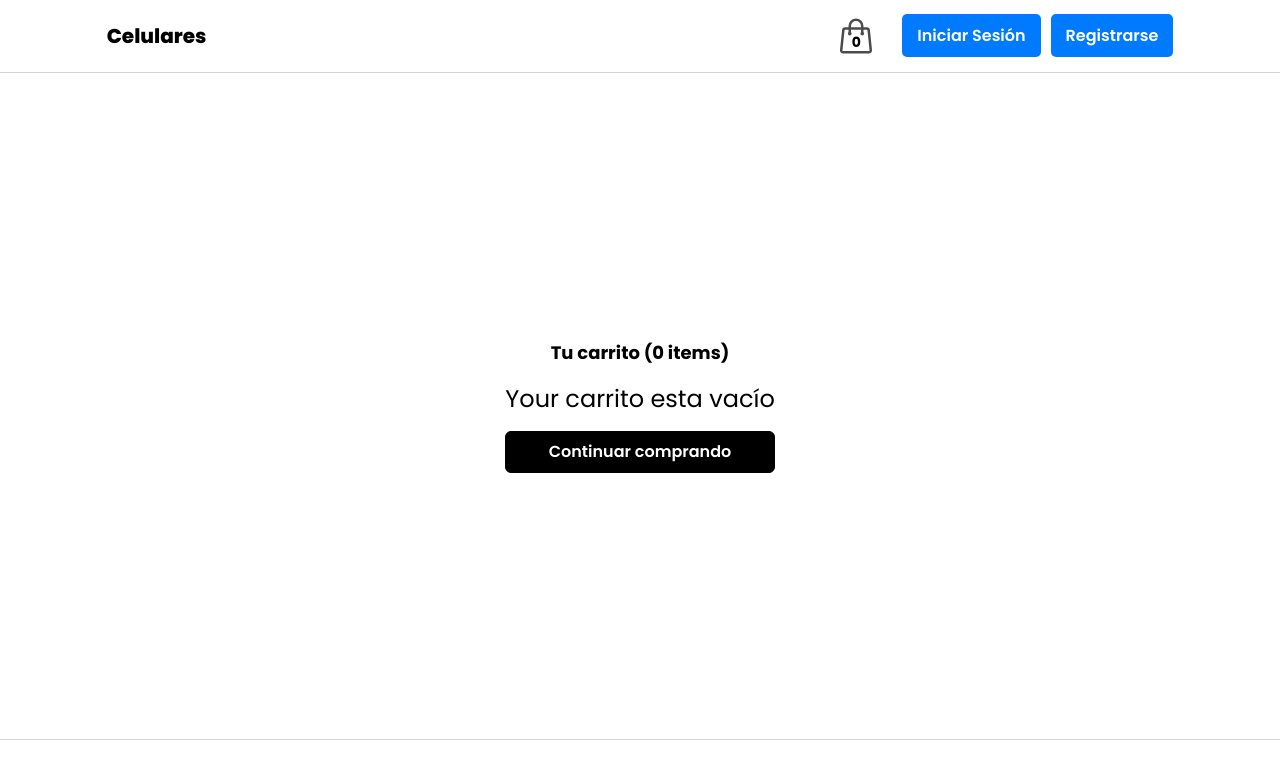
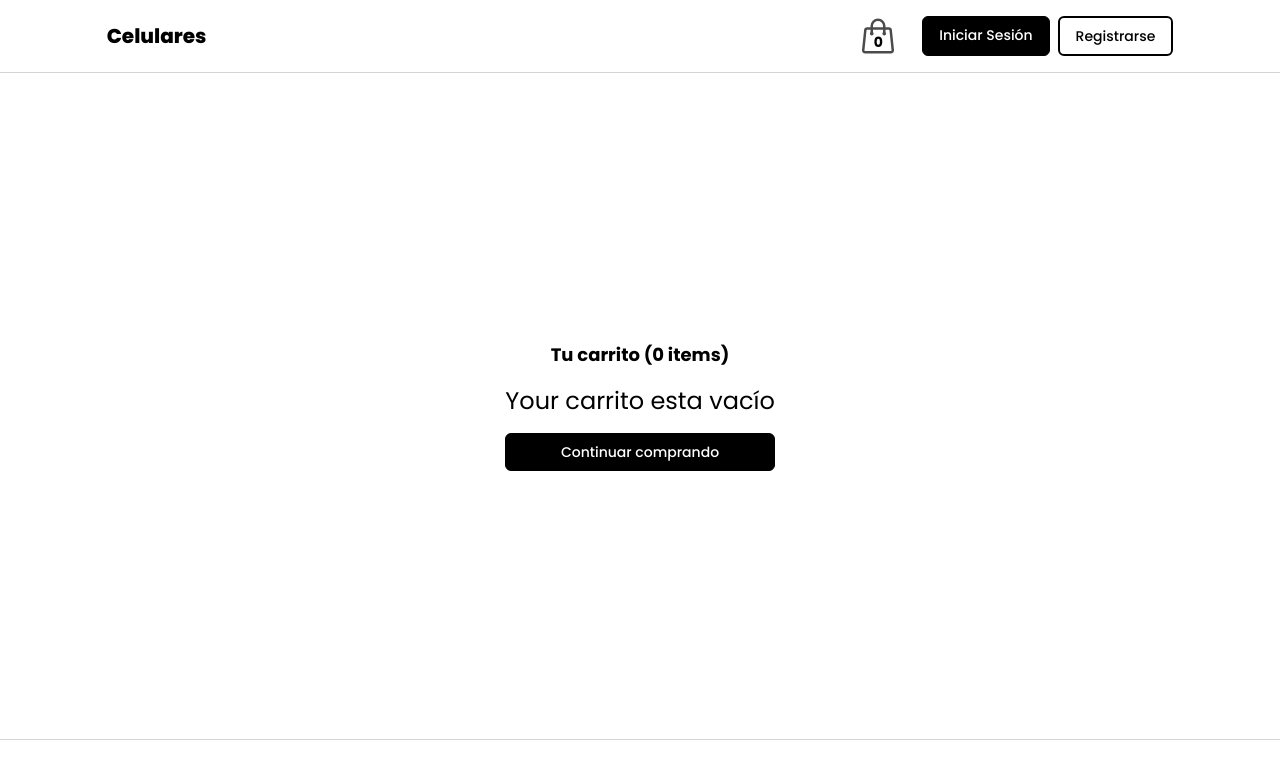
Before and after one commit to josephsae/catalogo-celulares, a Vue app: page /cart in a window 1280 px wide. Shown: the top 784 px of the page. Built offline with nearby package versions, Linux system fonts and the light colour scheme.

Commit message:
styling fixes

```diff
--- a/src/assets/styles/main.css
+++ b/src/assets/styles/main.css
@@ -17,7 +17,7 @@ html{
   }
 
   .btn {
-    @apply px-4 py-2 rounded-md font-semibold;
+    @apply px-4 py-2 rounded-md font-medium text-sm whitespace-nowrap;
   }
 
   .btn-outline {
--- a/src/components/Header.vue
+++ b/src/components/Header.vue
@@ -7,7 +7,7 @@
         <h1 class="font-extrabold text-xl hidden sm:block">Celulares</h1>
       </router-link>
       <div class="flex items-center">
-        <router-link to="/cart" class="relative flex mr-4">
+        <router-link to="/cart" class="relative flex mr-6">
           <svg
             xmlns="http://www.w3.org/2000/svg"
             fill="none"
@@ -28,12 +28,12 @@
             {{ totalItems }}
           </div>
         </router-link>
-        <div v-if="!isAuthenticated">
-          <router-link to="/login" class="btn">Iniciar Sesión</router-link>
-          <router-link to="/register" class="btn">Registrarse</router-link>
+        <div v-if="!isAuthenticated" class="flex gap-2">
+          <router-link to="/login" class="btn btn-filled">Iniciar Sesión</router-link>
+          <router-link to="/register" class="btn btn-outline">Registrarse</router-link>
         </div>
         <div v-else>
-          <button @click="logout" class="btn">Cerrar Sesión</button>
+          <button @click="logout" class="btn btn-outline">Cerrar Sesión</button>
         </div>
       </div>
     </div>
@@ -59,21 +59,3 @@ const logout = () => {
   userStore.clearUser();
 };
 </script>
-
-<style scoped>
-.btn {
-  margin-left: 10px;
-  padding: 10px 15px;
-  background-color: #007bff;
-  color: #fff;
-  border: none;
-  border-radius: 5px;
-  cursor: pointer;
-  text-align: center;
-  text-decoration: none;
-}
-
-.btn:hover {
-  background-color: #0056b3;
-}
-</style>
--- a/src/components/products/AllProducts.vue
+++ b/src/components/products/AllProducts.vue
@@ -8,12 +8,12 @@
           v-model="search"
           type="text"
           placeholder="Buscar"
-          class="w-full py-2 px-4 bg-gray-100 rounded-lg focus-within:outline-none max-w-[400px]"
+          class="w-full py-2 px-4 bg-gray-100 rounded-lg focus-within:outline-none md:max-w-[400px]"
         />
 
         <button
           @click="showFiltersModal = !showFiltersModal"
-          class="flex items-center justify-center gap-1 font-semibold px-3 py-1 rounded-lg bg-gray-100 hover:bg-gray-200 transition-all"
+          class="flex items-center justify-center gap-1 font-semibold px-3 py-1 rounded-lg bg-gray-100 hover:bg-gray-200 transition-all text-sm w-full md:w-auto"
         >
           <svg
             xmlns="http://www.w3.org/2000/svg"
@@ -71,7 +71,7 @@
                 @click="ramSelected = ''"
                 :class="
                   !ramSelected
-                    ? 'bg-black text-white hover:bg-black border-black'
+                    ? 'bg-black text-white hover:!bg-black !border-black'
                     : ''
                 "
                 class="px-2 py-1 border border-gray-200 rounded-lg transition-all cursor-pointer hover:bg-gray-200"
@@ -83,7 +83,7 @@
                 v-for="ram in allRams"
                 :class="
                   ramSelected === ram
-                    ? 'bg-black text-white hover:bg-black border-black'
+                    ? 'bg-black text-white hover:!bg-black !border-black'
                     : ''
                 "
                 class="px-2 py-1 border border-gray-200 rounded-lg transition-all cursor-pointer hover:bg-gray-200"
@@ -100,7 +100,7 @@
                 @click="colorSelected = ''"
                 :class="
                   !colorSelected
-                    ? 'bg-black text-white hover:bg-black border-black'
+                    ? 'bg-black text-white hover:!bg-black !border-black'
                     : ''
                 "
                 class="px-2 py-1 border border-gray-200 rounded-lg transition-all cursor-pointer hover:bg-gray-200"
@@ -112,7 +112,7 @@
                 v-for="color in allColors"
                 :class="
                   colorSelected === color
-                    ? 'bg-black text-white hover:bg-black border-black'
+                    ? 'bg-black text-white hover:!bg-black !border-black'
                     : ''
                 "
                 class="px-2 py-1 border border-gray-200 rounded-lg transition-all cursor-pointer hover:bg-gray-200"
--- a/src/views/ProductView.vue
+++ b/src/views/ProductView.vue
@@ -78,12 +78,12 @@
           ({{ product.stock }} disponibles)
         </div>
 
-        <div class="flex gap-5">
-          <button @click="addToCart(product, quantity)" class="btn btn-outline">
-            Agregar al carrito
-          </button>
-          <!-- <button class="btn btn-filled">Comprar ahora</button> -->
-        </div>
+        <button
+          @click="addToCart(product, quantity)"
+          class="btn btn-outline flex items-center justify-center gap-2"
+        >
+          Agregar al carrito
+        </button>
       </div>
     </div>
     <div v-else-if="notFound" class="text-center">
@@ -137,8 +137,7 @@ const getRating = () => {
 };
 
 const increaseQuantity = () => {
-  if (quantity.value < product.value.stock)
-  quantity.value++;
+  if (quantity.value < product.value.stock) quantity.value++;
 };
 
 const decreaseQuantity = () => {
```
